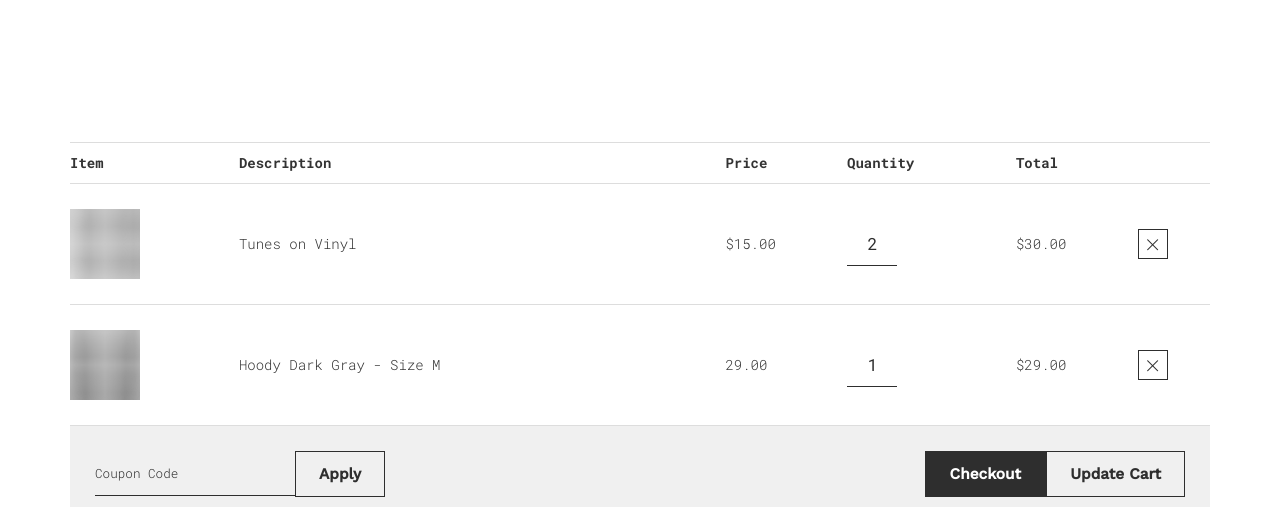
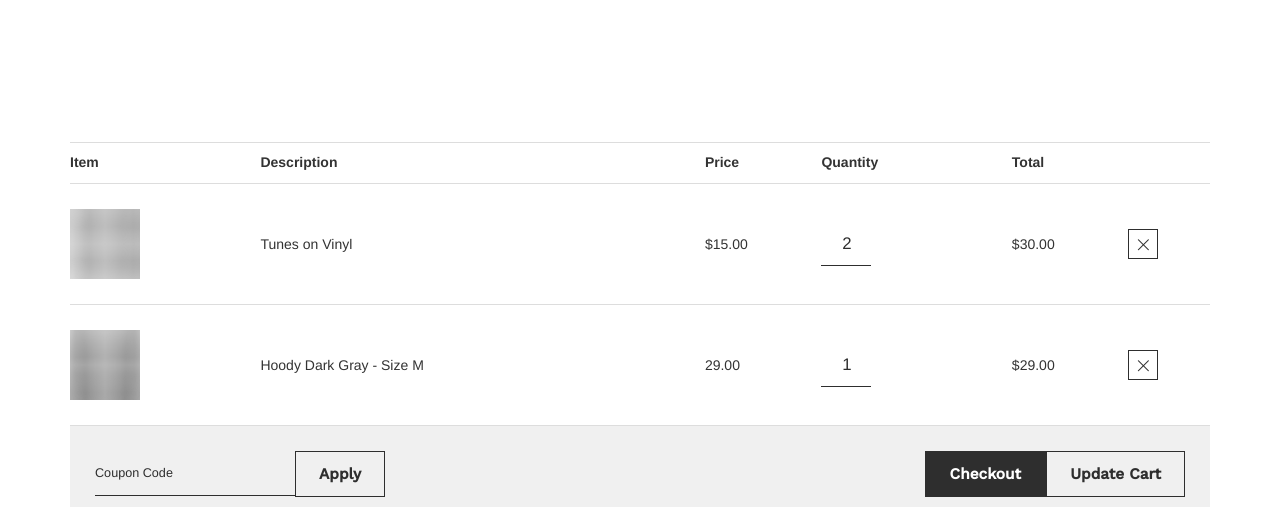
Before and after one commit to solidmoneyti/Otolorin, a plain HTML site: page pages/cart.html in a window 1280 px wide. Shown: the part 293-800 px from the top of the page. Drawn offline with nearby package versions, Linux system fonts and the light colour scheme; files whose address does not match are found by name.

Commit message:
font update

```diff
--- a/css/base.css
+++ b/css/base.css
@@ -25,7 +25,7 @@
   00. Presets
 ---*/
 @import url(https://fonts.googleapis.com/css?family=Work+Sans:400,500,300);
-@import url(https://fonts.googleapis.com/css?family=Roboto+Mono:300,400,700);
+@import url(https://fonts.googleapis.com/css2?family=Lato:wght@100;300;400;700&family=Roboto:wght@400;500;700;900&display=swap);
 * {
   -webkit-font-smoothing: antialiased;
   -moz-osx-font-smoothing: grayscale;
```
